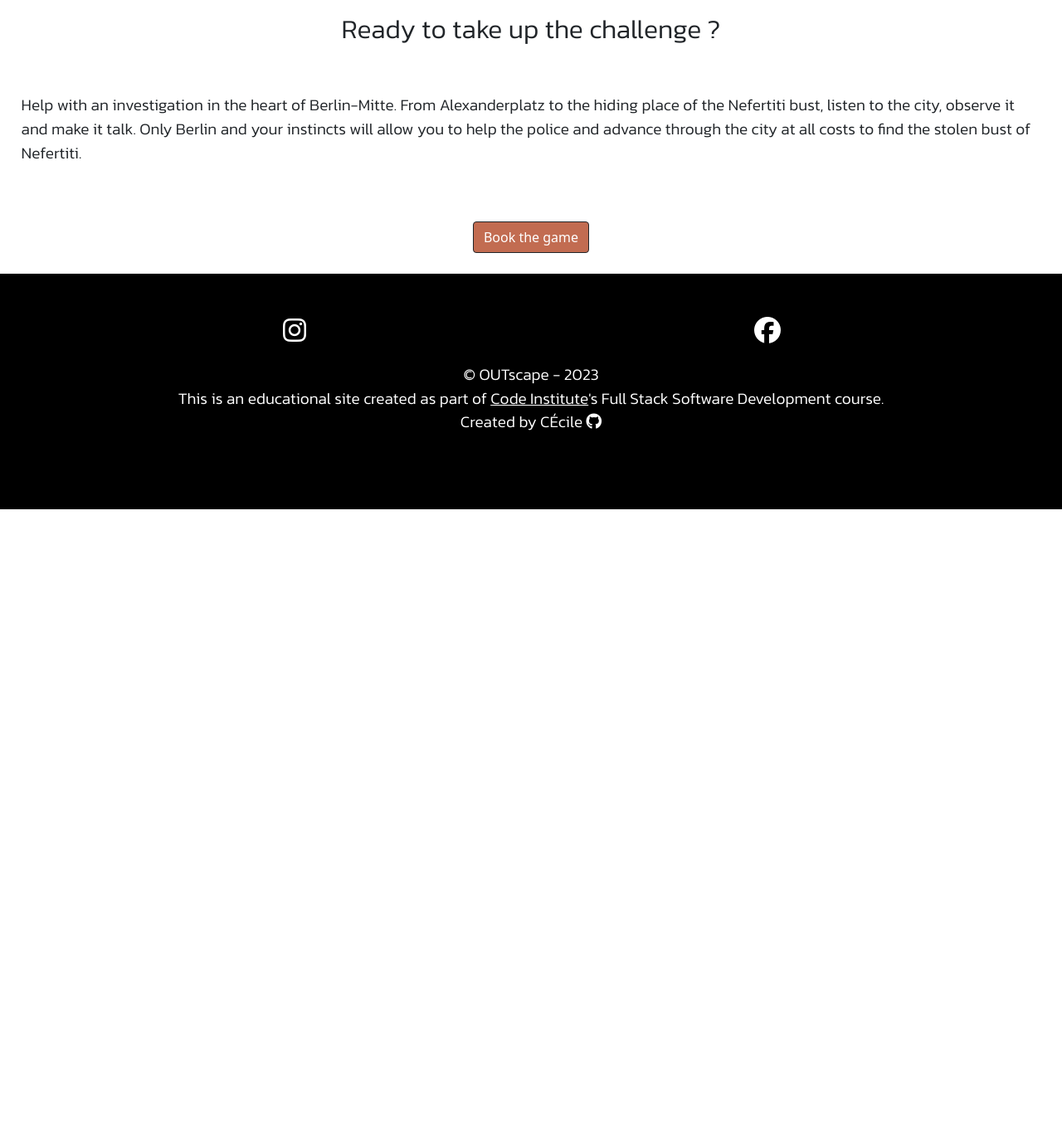
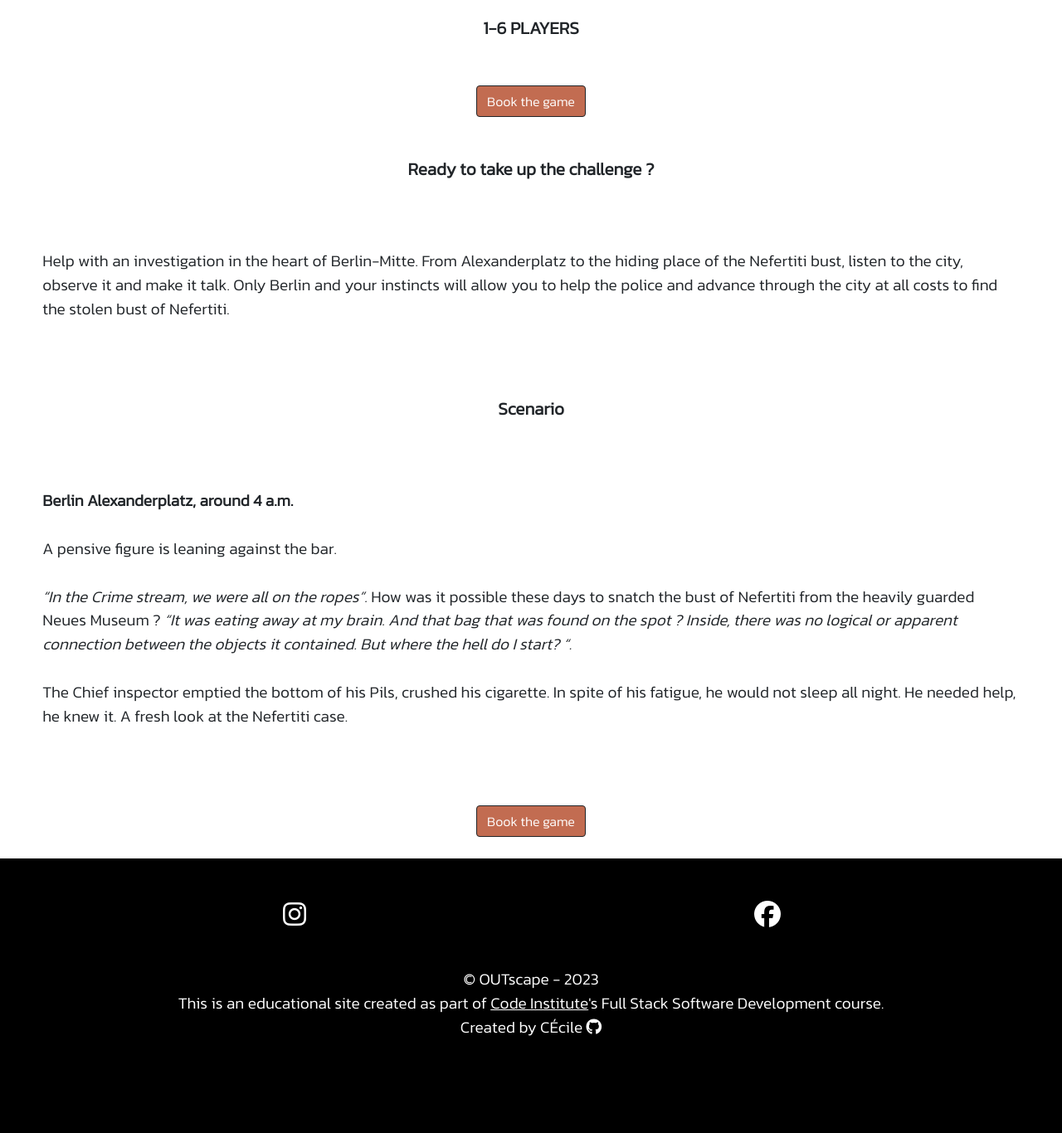
Before and after one commit to cecilegaudron/outscape-game, a Django app: page / in a window 1280 px wide. Shown: the part 2432-3798 px from the top of the page at 83% size. Before the commit the page ends 3046 px from the top, so only its background shows below. Run offline with Django 3.2, Linux system fonts and the light colour scheme; some libraries are stand-ins or nearby versions.

Commit message:
Add content to pages

```diff
--- a/outscape/settings.py
+++ b/outscape/settings.py
@@ -31,7 +31,7 @@ TEMPLATES_DIR = os.path.join(BASE_DIR, 'templates')
 SECRET_KEY = os.environ.get('SECRET_KEY')
 
 # SECURITY WARNING: don't run with debug turned on in production!
-DEBUG = True
+DEBUG = False
 
 ALLOWED_HOSTS = ["outscapebooking.herokuapp.com", "localhost"]
 
--- a/static/css/style.css
+++ b/static/css/style.css
@@ -50,6 +50,7 @@ h1 {
     font-family: 'Lato', sans-serif;
     font-size: 2rem;
     text-transform: uppercase;
+    padding-top: 4%;
 }
 
 h2 {
@@ -63,7 +64,11 @@ h2 {
 p {
     font-family: 'Kanit', sans-serif;
     font-size: 1.2rem;
-    padding: 2%;
+    padding: 4%;
+}
+
+a {
+   color: #c26c51;
 }
 
 /* Styles for text on booking forms, input, details */
--- a/templates/account/signup.html
+++ b/templates/account/signup.html
@@ -15,7 +15,9 @@
   {% if redirect_field_value %}
   <input type="hidden" name="{{ redirect_field_name }}" value="{{ redirect_field_value }}" />
   {% endif %}
-  <button type="submit">{% trans "Sign Up" %} &raquo;</button>
+  <div class="center-content">
+    <button class="btn btn-dark btn-detail" type="submit">{% trans "Sign Up" %} &raquo;</button>
+  </div>
 </form>
 
 {% endblock %}
--- a/templates/base.html
+++ b/templates/base.html
@@ -10,7 +10,6 @@
     <meta name="keywords" content="TO BE COMPLETED">
     <meta name="author" content="CÉcile Gaudron">
     <title>OUTscape Game Berlin</title>
-    <link href="{% static 'css/style.css' %}" rel="stylesheet" type="text/css">
     <link rel="icon" type="image/x-icon" href="https://res.cloudinary.com/di8utbjhc/image/upload/v1679309942/outscape/favicon_y13mcs.png">
     <!-- Load Bootstrap 5 -->
     <link href="https://cdn.jsdelivr.net/npm/bootstrap@5.0.1/dist/css/bootstrap.min.css" rel="stylesheet"
@@ -20,6 +19,7 @@
     </script>
     <!-- Load an icon library to show a hamburger menu (bars) on small screens -->
     <link rel="stylesheet" href="https://cdnjs.cloudflare.com/ajax/libs/font-awesome/4.7.0/css/font-awesome.min.css">
+    <link href="{% static 'css/style.css' %}" rel="stylesheet" type="text/css">
 </head>
 <body>
     <!-- Header with logo and navigation bar -->
--- a/templates/index.html
+++ b/templates/index.html
@@ -6,7 +6,8 @@
 <!-- Title section -->
 <section class="mx-auto">
     <div class="welcome-img">
-        <h1>Welcome to the OUTscape Berlin</h1>
+        <h1>Welcome <br>
+            to the OUTscape Berlin</h1>
         <h2>The Great escape through the city</h2>
         <img class="img-fluid" src="https://res.cloudinary.com/di8utbjhc/image/upload/v1679310565/outscape/pexels-pixabay-berlin_xwddgj.jpg" alt="Fernsehturm Berlin">
     </div>
@@ -37,6 +38,9 @@
             </div>
         </div>
     </div>
+    <div class="center-content">
+        <button class="btn btn-dark btn-detail"><a href="{% url 'booking' %}">Book the game</a></button>
+    </div>
 </article>
 
 <!-- Second part section -->
@@ -46,11 +50,21 @@
         <p>
             Help with an investigation in the heart of Berlin-Mitte. From Alexanderplatz to the hiding place of the Nefertiti bust, listen to the city, observe it and make it talk. Only Berlin and your instincts will allow you to help the police and advance through the city at all costs to find the stolen bust of Nefertiti.
         </p>
-        <div class="center-content">
-            <button class="btn btn-dark btn-detail"><a href="{% url 'booking' %}">Book the game</a></button>
-        </div>
+    </div>
+    <div>
+        <h2>
+            Scenario
+        </h2>
+        <p>
+            <strong>Berlin Alexanderplatz, around 4 a.m.</strong><br><br>
+            A pensive figure is leaning against the bar.<br><br>
+            <em>“In the Crime stream, we were all on the ropes”.</em> How was it possible these days to snatch the bust of Nefertiti from the heavily guarded Neues Museum ? <em>“It was eating away at my brain. And that bag that was found on the spot ? Inside, there was no logical or apparent connection between the objects it contained. But where the hell do I start? “.</em><br><br>
+            The Chief inspector emptied the bottom of his Pils, crushed his cigarette. In spite of his fatigue, he would not sleep all night. He needed help, he knew it. A fresh look at the Nefertiti case.
+        </p>
+    </div>
+    <div class="center-content">
+        <button class="btn btn-dark btn-detail"><a href="{% url 'booking' %}">Book the game</a></button>
     </div>
 </section>
 
-
 {% endblock %}
```
Also changed, not shown: templates/booking.html (+4 -4 lines), templates/game.html (+14 -2 lines).
